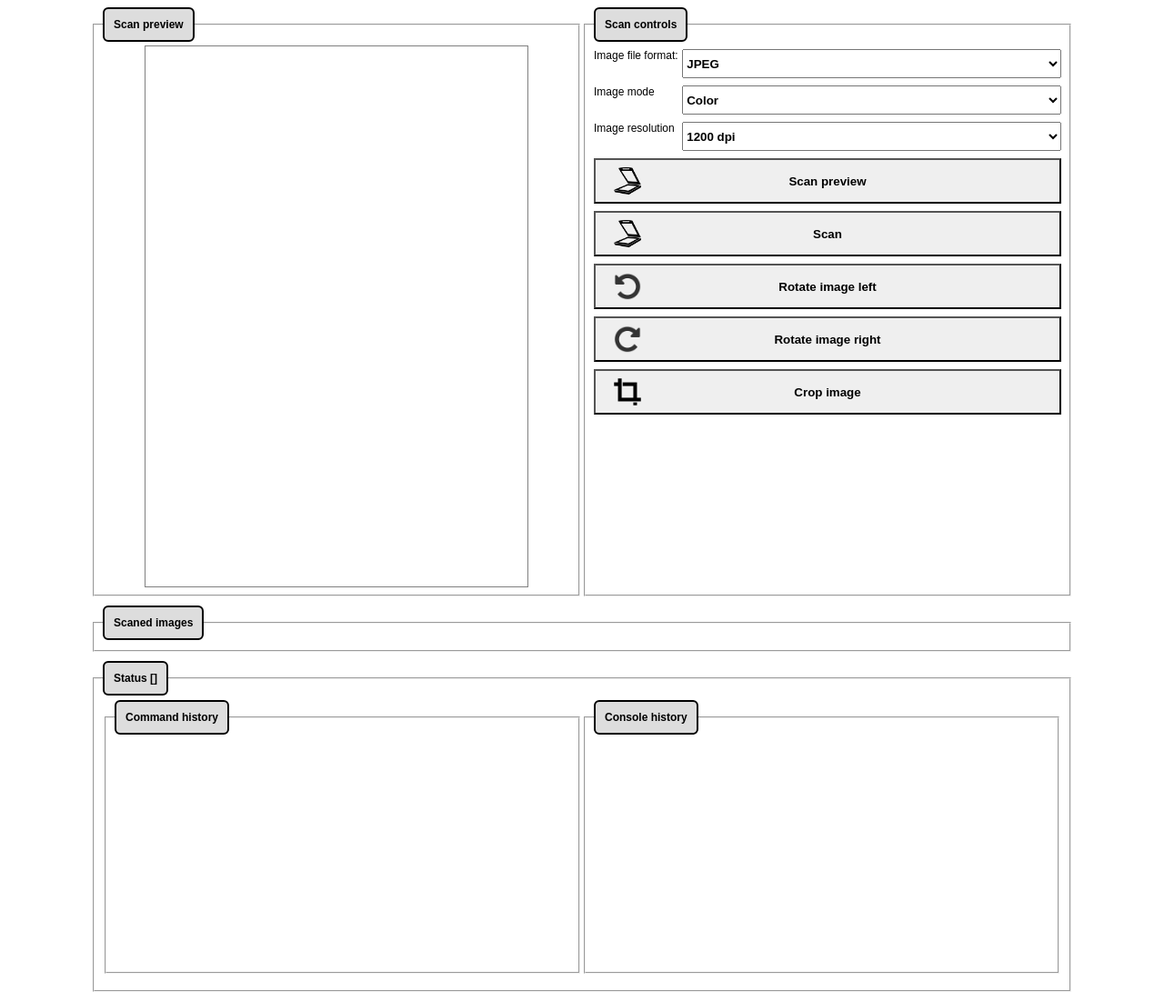
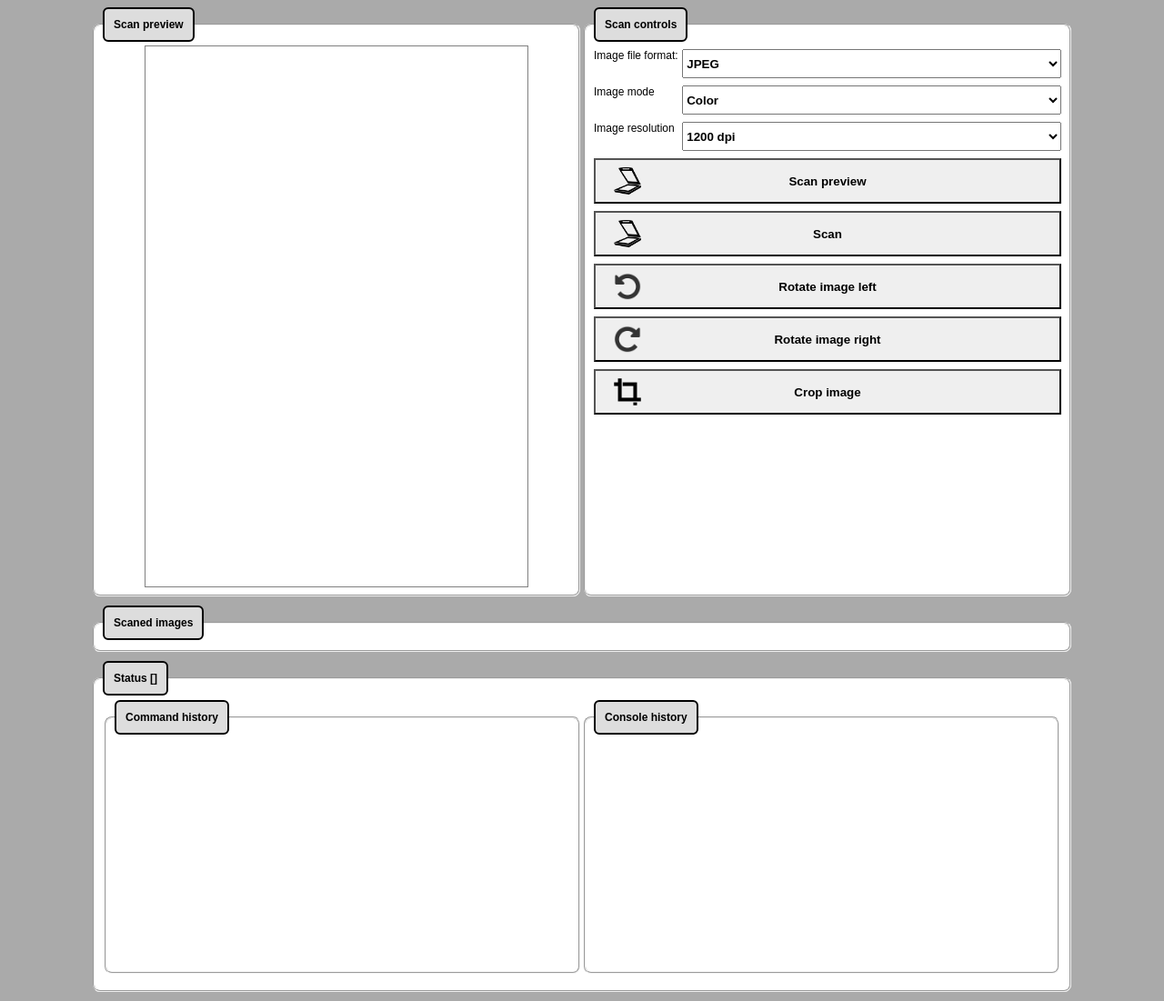
Before and after one commit to R3tr0BoiDX/scanimage-webui, a Flask app: page / in a window 1280 px wide. Shown: the whole page at 91% size. Run offline with Flask 2, Linux system fonts and the light colour scheme; data that the repository does not hold is empty.

Commit message:
design enhancements

```diff
--- a/scanimage_webui/static/css/app.css
+++ b/scanimage_webui/static/css/app.css
@@ -1,11 +1,13 @@
 body {
     font-family: sans-serif;
     font-size: 12px;
-
+    background-color: #aaa;
 }
 
 fieldset {
     margin-bottom: 10px;
+    background-color: white;
+    border-radius: 8px;
 }
 
 legend {
```
